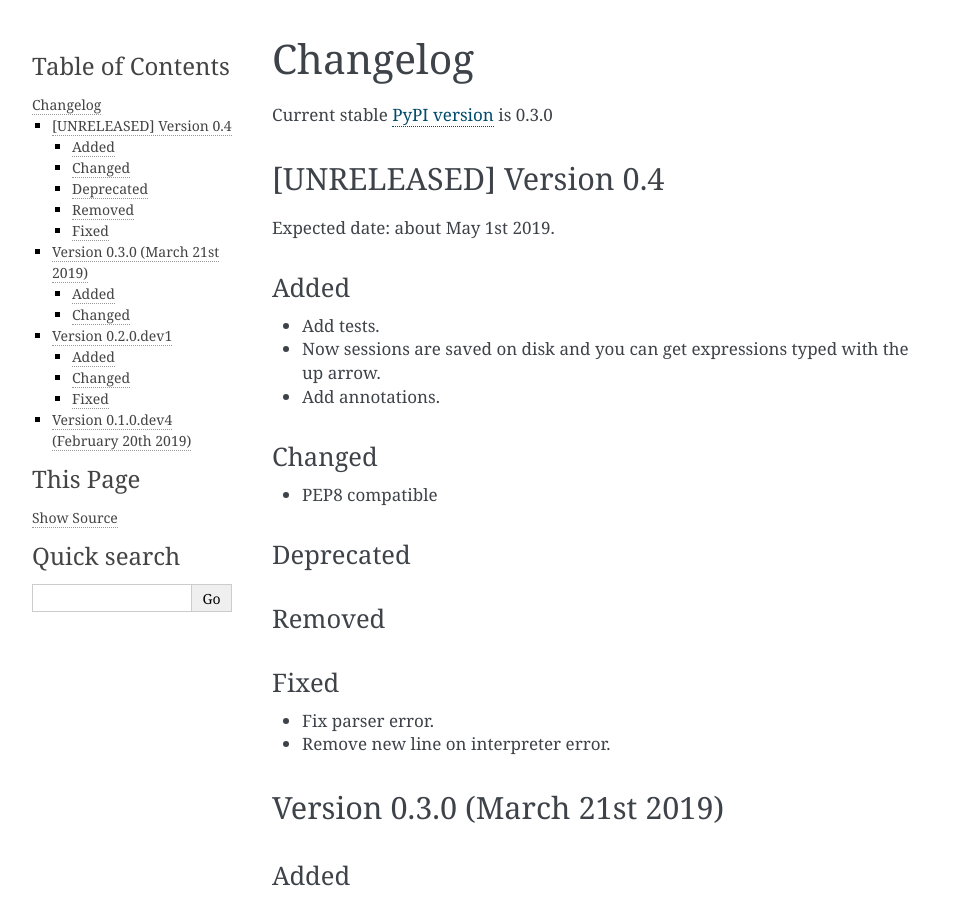
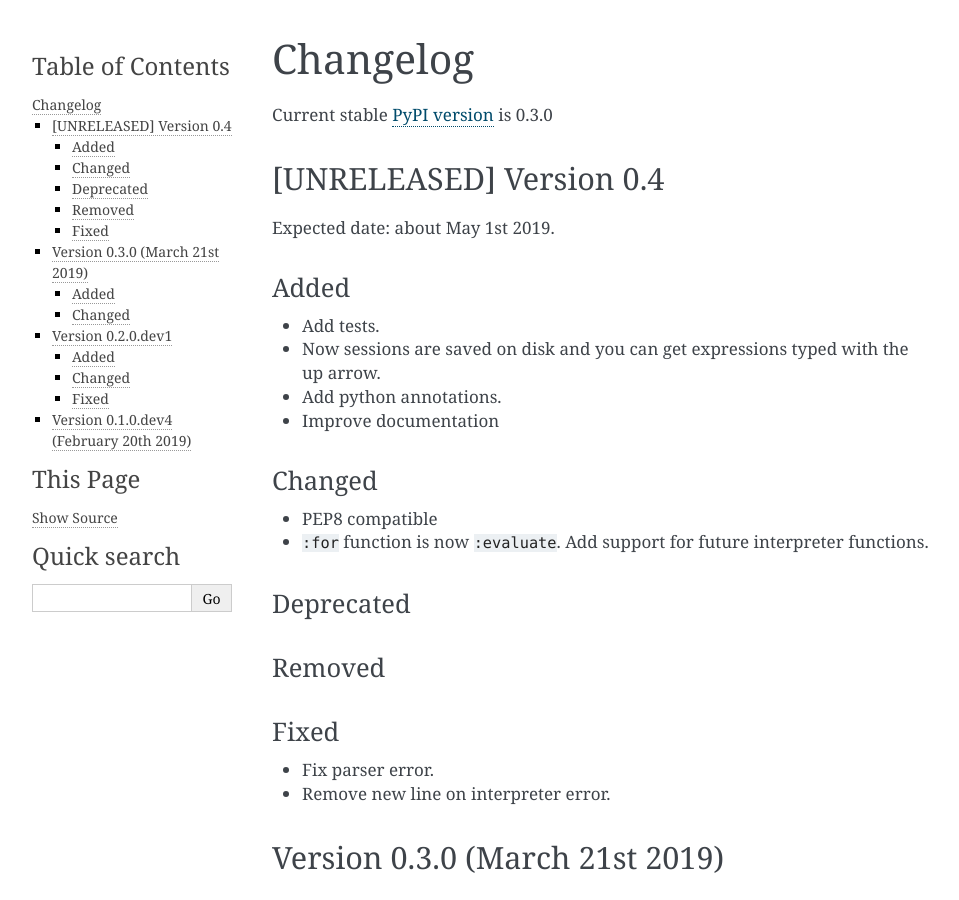
Before and after one commit to alcarazzam/pyscience, a Sphinx documentation site: the page built from doc/source/changelog.rst, in a window 1280 px wide and 900 px high. Shown: the whole window, without its empty margins (148-1107 px from the left). Built offline with Sphinx 7.4.7, drawn with Linux system fonts in a browser that asks for light colours.

Commit message:
Improve interpreter

```diff
--- a/doc/source/changelog.rst
+++ b/doc/source/changelog.rst
@@ -12,11 +12,14 @@ Added
 - Add tests.
 - Now sessions are saved on disk and you can get expressions typed with
   the up arrow.
-- Add annotations.
+- Add python annotations.
+- Improve documentation
 
 Changed
 ^^^^^^^
 - PEP8 compatible
+- ``:for`` function is now ``:evaluate``. Add support for future interpreter
+  functions.
 
 Deprecated
 ^^^^^^^^^^
```
Also changed, not shown: 1 other file.
